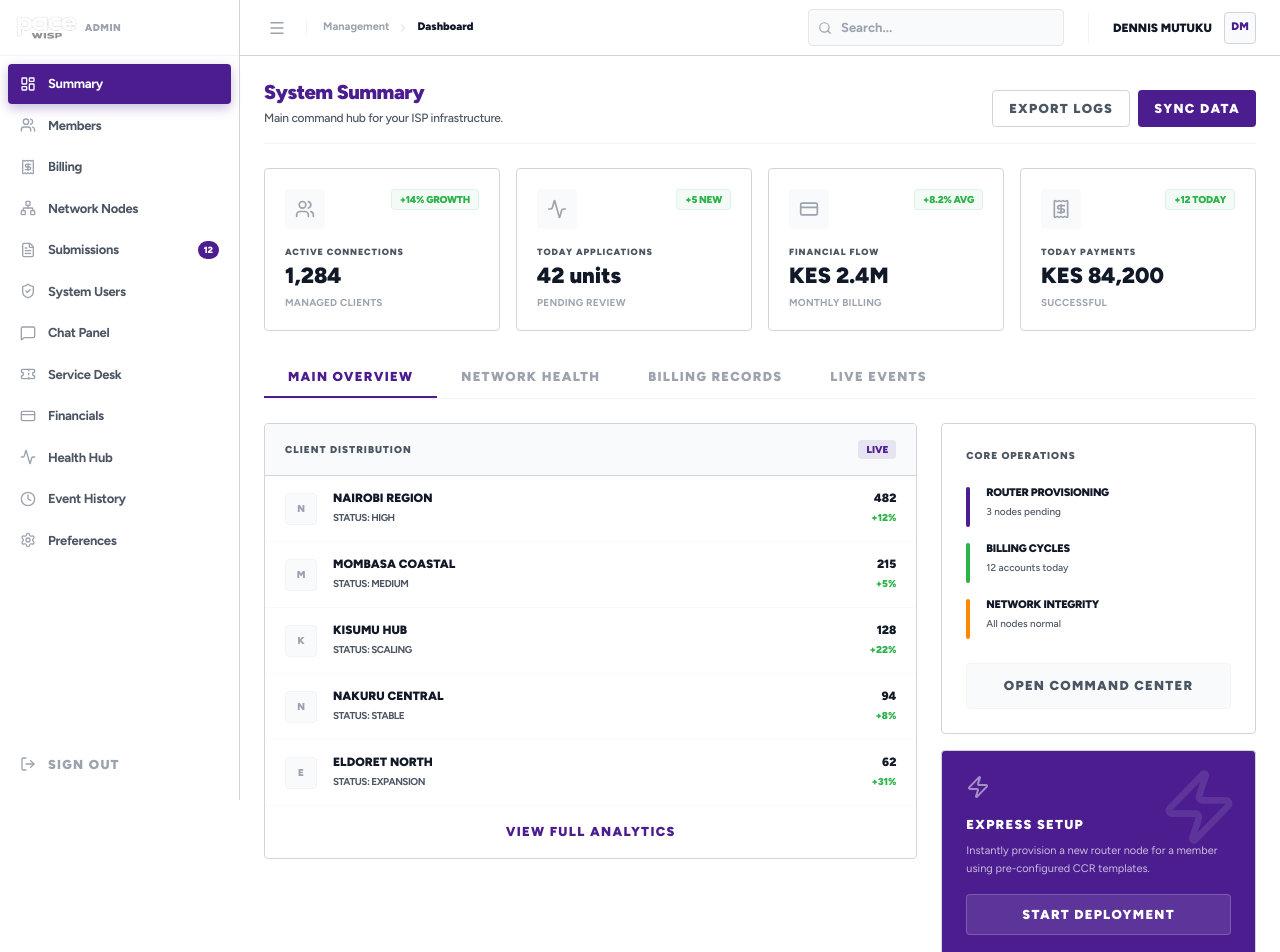
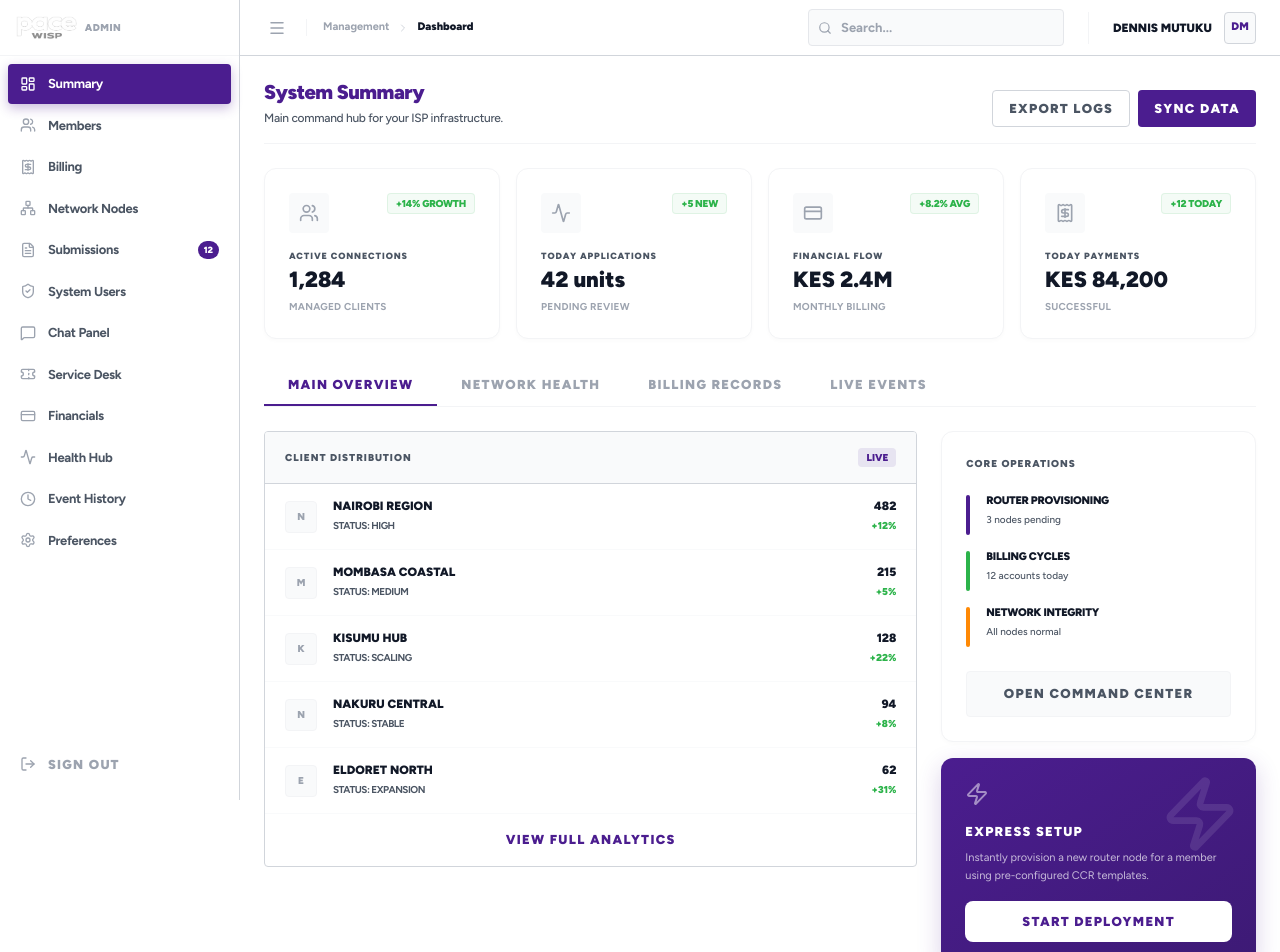
Before and after one commit to dennismutuku2005/pacewebsite, a Next.js app in the folder paceadmin/: page /dashboard in a window 1280 px wide. Shown: the top 952 px of the page. Built offline with nearby package versions, Linux system fonts and the light colour scheme.

Commit message:
Auto-update: page.js

```diff
--- a/paceadmin/src/app/dashboard/page.js
+++ b/paceadmin/src/app/dashboard/page.js
@@ -62,7 +62,7 @@ export default function DashboardPage() {
                     [...Array(4)].map((_, i) => <CardSkeleton key={i} />)
                 ) : (
                     metrics.map((metric, i) => (
-                        <div key={i} className="bg-white border border-pace-border rounded p-5 flex flex-col justify-between hover:border-pace-purple transition-all group relative overflow-hidden">
+                        <div key={i} className="bg-white border border-gray-100 rounded-xl p-6 flex flex-col justify-between hover:border-pace-purple/30 hover:bg-gray-50/30 transition-all group relative overflow-hidden shadow-[0_2px_4px_rgba(0,0,0,0.02)]">
                             <div className="flex justify-between items-start mb-4">
                                 <div className="w-10 h-10 rounded bg-gray-50 flex items-center justify-center text-admin-dim group-hover:text-pace-purple group-hover:bg-pace-purple/5 transition-all">
                                     <metric.icon size={20} />
@@ -158,7 +158,7 @@ export default function DashboardPage() {
 
                         {/* Fast Actions/Monitoring Column */}
                         <div className="space-y-4">
-                            <div className="border border-pace-border rounded bg-white p-6 space-y-6">
+                            <div className="border border-gray-100 rounded-xl bg-white p-6 space-y-6 shadow-[0_2px_4px_rgba(0,0,0,0.02)]">
                                 <h4 className="text-[10px] font-black text-admin-label uppercase tracking-widest">Core Operations</h4>
                                 <div className="space-y-4">
                                     {[
@@ -180,7 +180,7 @@ export default function DashboardPage() {
                                 </button>
                             </div>
 
-                            <div className="border border-pace-border rounded bg-pace-purple p-6 text-white space-y-4 relative overflow-hidden group">
+                            <div className="rounded-xl bg-gradient-to-br from-pace-purple to-[#3d1a75] p-6 text-white space-y-4 relative overflow-hidden group shadow-[0_8px_24px_rgba(75,29,143,0.2)]">
                                 <div className="absolute top-0 right-0 p-4 opacity-10 group-hover:scale-110 transition-transform">
                                     <Zap size={80} />
                                 </div>
@@ -189,7 +189,7 @@ export default function DashboardPage() {
                                     <h4 className="text-[13px] font-black uppercase tracking-widest">Express Setup</h4>
                                     <p className="text-[11px] opacity-70 mt-2 leading-relaxed">Instantly provision a new router node for a member using pre-configured CCR templates.</p>
                                 </div>
-                                <button className="w-full py-2.5 bg-white/10 hover:bg-white/20 border border-white/20 rounded text-[10px] font-black uppercase tracking-widest transition-all relative z-10">
+                                <button className="w-full py-2.5 bg-white text-pace-purple border border-white/20 rounded-lg text-[10px] font-black uppercase tracking-widest transition-all relative z-10 hover:bg-opacity-90">
                                     Start Deployment
                                 </button>
                             </div>
```
